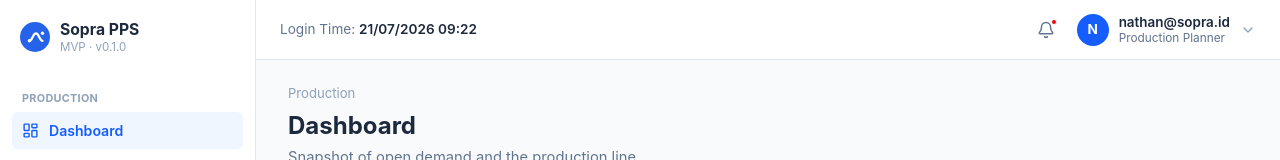
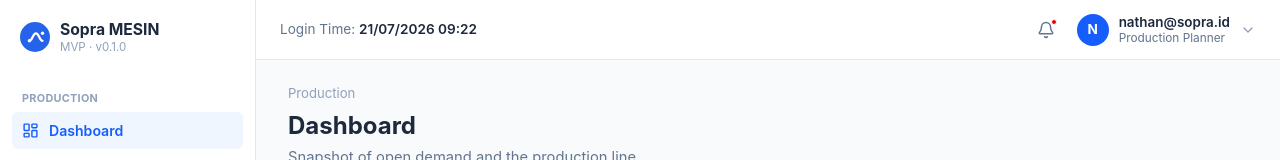
Before and after one commit to nathan2394/sopra-mesin, a React (Vite) app: page / in a window 1280 px wide. Shown: the top 160 px of the page. Built offline with nearby package versions, Linux system fonts and the light colour scheme.

Commit message:
Update Sidebar.tsx

```diff
--- a/src/components/Sidebar.tsx
+++ b/src/components/Sidebar.tsx
@@ -17,15 +17,14 @@ const NAV_ITEMS = [
 export function Sidebar({ collapsed, onToggleCollapsed }: Props) {
   return (
     <aside
-      className={`sticky top-0 flex h-screen shrink-0 flex-col border-r border-slate-200 bg-white transition-[width] duration-150 ${
-        collapsed ? "w-[72px]" : "w-64"
-      }`}
+      className={`sticky top-0 flex h-screen shrink-0 flex-col border-r border-slate-200 bg-white transition-[width] duration-150 ${collapsed ? "w-[72px]" : "w-64"
+        }`}
     >
       <div className={`flex items-center gap-2.5 pt-5 pb-4 ${collapsed ? "justify-center px-0" : "px-5"}`}>
         <Logo />
         {!collapsed && (
           <div className="leading-tight">
-            <div className="text-[0.98rem] font-bold text-slate-800">Sopra PPS</div>
+            <div className="text-[0.98rem] font-bold text-slate-800">Sopra MESIN</div>
             <div className="text-[0.72rem] text-slate-400">MVP · v0.1.0</div>
           </div>
         )}
@@ -44,8 +43,7 @@ export function Sidebar({ collapsed, onToggleCollapsed }: Props) {
             end={end}
             title={collapsed ? label : undefined}
             className={({ isActive }) =>
-              `mb-0.5 flex items-center gap-2.5 rounded-md py-2 text-[0.88rem] font-medium no-underline ${
-                collapsed ? "justify-center px-2.5" : "px-2.5"
+              `mb-0.5 flex items-center gap-2.5 rounded-md py-2 text-[0.88rem] font-medium no-underline ${collapsed ? "justify-center px-2.5" : "px-2.5"
               } ${isActive ? "bg-blue-50 font-semibold text-blue-600" : "text-slate-500 hover:bg-slate-50 hover:text-slate-800"}`
             }
           >
```
